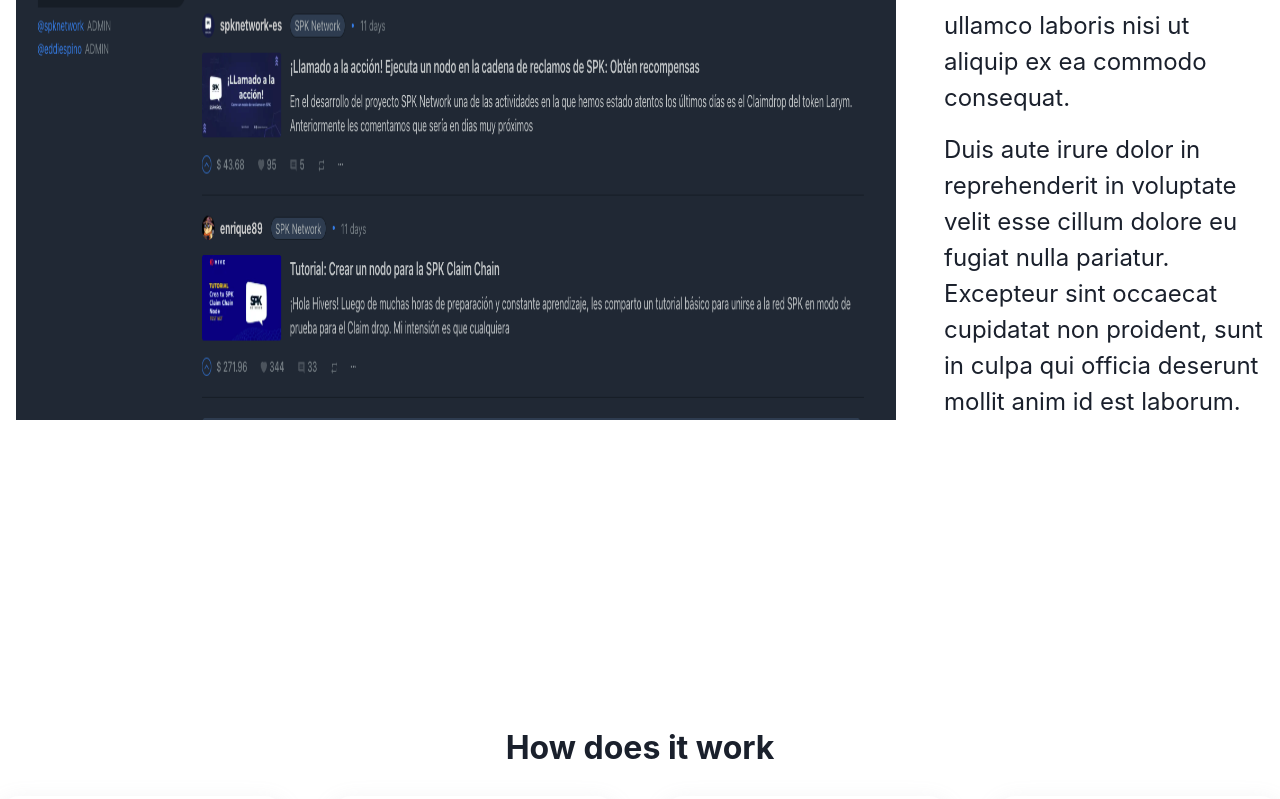
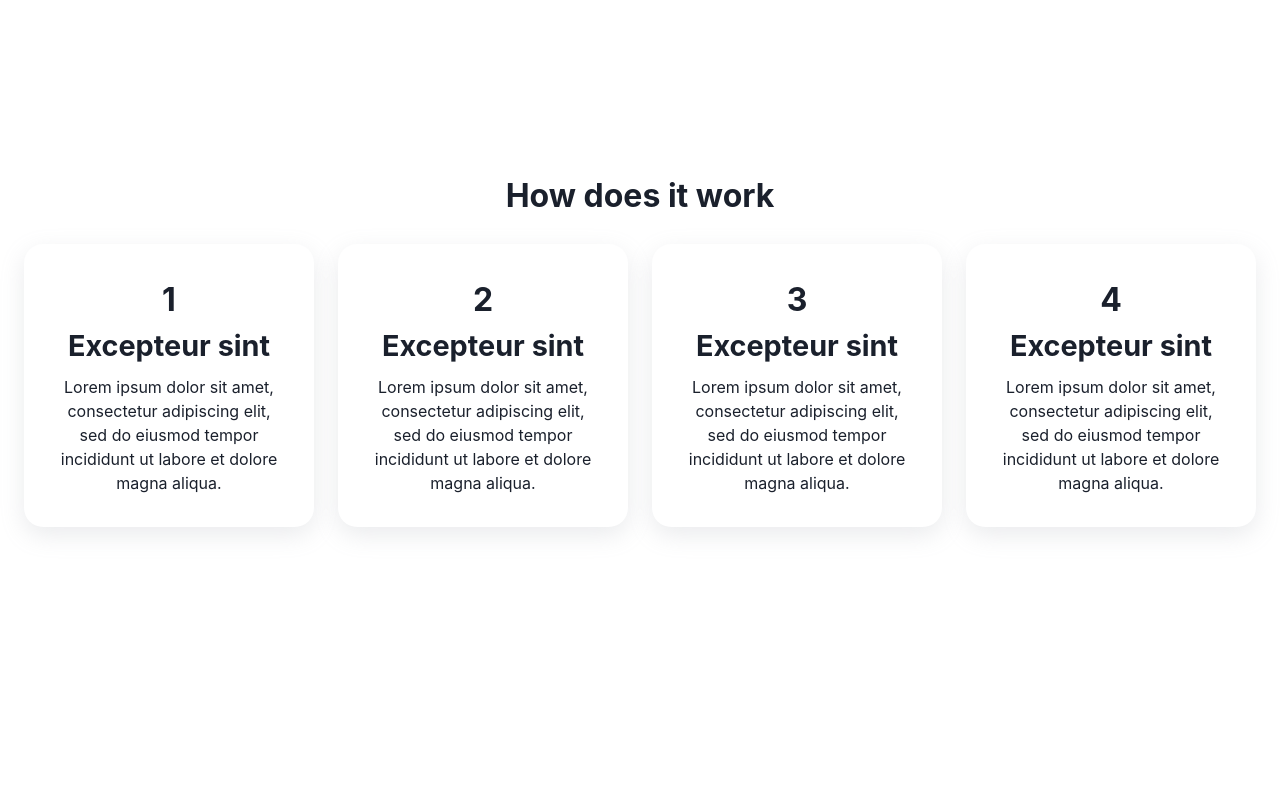
Before and after one commit to 3speaknetwork/decency_starting-point, a Next.js app: page / in a window 1280 px wide. Shown: the part 781-1580 px from the top of the page. After the commit the page ends 1468 px from the top, so only its background shows below. Built offline with nearby package versions, Linux system fonts and the light colour scheme.

Commit message:
Changed some inputs on setup proccess

```diff
--- a/components/items/howToCard.tsx
+++ b/components/items/howToCard.tsx
@@ -27,9 +27,8 @@
   flex-direction: column;
   justify-content: center;
   align-items: center;
-  box-shadow: rgba(149, 157, 165, 0.2) 0px 8px 24px;
+  box-shadow: rgba(149, 157, 165, 0.2) 0 0.5rem 1.5rem;
   padding: 2rem;
   border-radius: 1.2rem;
-  max-width: 24rem;
   text-align: center;
 `;
--- a/components/layout/header.tsx
+++ b/components/layout/header.tsx
@@ -51,6 +51,7 @@
     display: flex;
     gap: 1.1rem;
     padding: 0;
+    width: 15%;
 
     li {
       cursor: pointer;
--- a/components/sections/hero.tsx
+++ b/components/sections/hero.tsx
@@ -4,33 +4,34 @@
 
 import HeroImage from "assets/images/hero_img.png";
 import { SectionWrapper } from "components/wrappers/sectionWrapper";
-import { Text } from "@chakra-ui/react";
+import { Box, Text } from "@chakra-ui/react";
 
 export const Hero = () => {
   return (
     <SectionWrapper>
       <HeroWrapper>
-        <Img src={HeroImage.src} alt="hero" width="100%" />
+        <Box maxWidth="40rem" width="100%">
+          <Img src={HeroImage.src} alt="hero" width="100%" />
+        </Box>
         <TextContainer>
-          <TextComp margin="0 0 1rem 0" fontWeight={700} fontSize="2rem">
+          <Text
+            maxW="40rem"
+            margin="0 0 1rem 0"
+            fontWeight={700}
+            fontSize="2rem"
+          >
             Own your community!
-          </TextComp>
-          <TextComp margin="0 0 1rem 0" fontSize="1.5rem">
+          </Text>
+          <Text maxW="40rem" margin="0 0 1rem 0" fontSize="1.5rem">
             <strong>A web3 decentralised layer</strong>, where users and content
             creators can <strong>own their own social networking site.</strong>
-          </TextComp>
-          <TextComp margin="0 0 1rem 0" fontSize="1.5rem">
+          </Text>
+          <Text maxW="40rem" margin="0 0 1rem 0" fontSize="1.5rem">
             Lorem ipsum dolor sit amet, consectetur adipiscing elit, sed do
             eiusmod tempor incididunt ut labore et dolore magna aliqua. Ut enim
             ad minim veniam, quis nostrud exercitation ullamco laboris nisi ut
             aliquip ex ea commodo consequat.
-          </TextComp>
-          <TextComp fontSize="1.5rem">
-            Duis aute irure dolor in reprehenderit in voluptate velit esse
-            cillum dolore eu fugiat nulla pariatur. Excepteur sint occaecat
-            cupidatat non proident, sunt in culpa qui officia deserunt mollit
-            anim id est laborum.
-          </TextComp>
+          </Text>
         </TextContainer>
       </HeroWrapper>
     </SectionWrapper>
@@ -53,5 +54,5 @@
 `;
 
 const TextContainer = styled.div`
-  width: 45rem;
+  max-width: 40rem;
 `;
--- a/components/sections/howTo.tsx
+++ b/components/sections/howTo.tsx
@@ -24,5 +24,5 @@
   margin: 1.5rem 0 10rem;
   display: flex;
   justify-content: center;
-  gap: 3rem;
+  gap: 1.5rem;
 `;
--- a/pages/index.tsx
+++ b/pages/index.tsx
@@ -2,10 +2,11 @@
 import Head from "next/head";
 import { Hero } from "components/sections/hero";
 import { HowTo } from "components/sections/howTo";
+import { Box } from "@chakra-ui/react";
 
 const Home: NextPage = () => {
   return (
-    <div>
+    <Box maxW="77rem" mx="auto">
       <Head>
         <title>Create Next App</title>
         <meta name="description" content="Generated by create next app" />
@@ -15,7 +16,7 @@
         <Hero />
         <HowTo />
       </main>
-    </div>
+    </Box>
   );
 };
 
--- a/state/user/slice.ts
+++ b/state/user/slice.ts
@@ -22,12 +22,12 @@
 });
 
 export const infoState = atom<{
-  title: string;
+  hive_id: string;
   tags: string[];
 }>({
   key: "info_state",
   default: {
-    title: "",
+    hive_id: "",
     tags: [],
   },
 });
```
Also changed, not shown: components/sections/customize/communityCustomize.tsx (+12 -14 lines), components/sections/customize/logoCustomize.tsx (+6 -2 lines).
